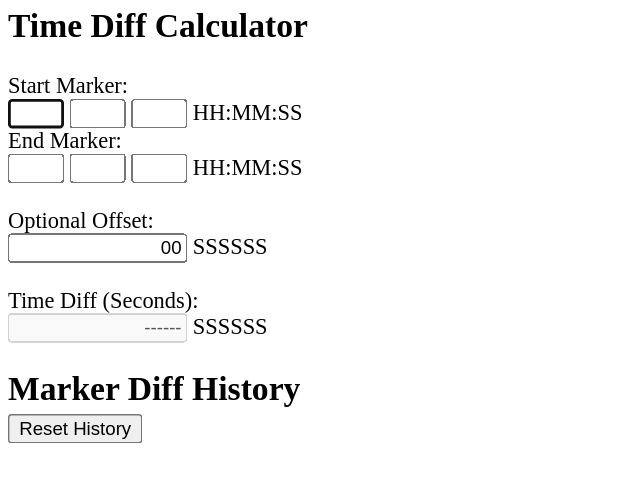
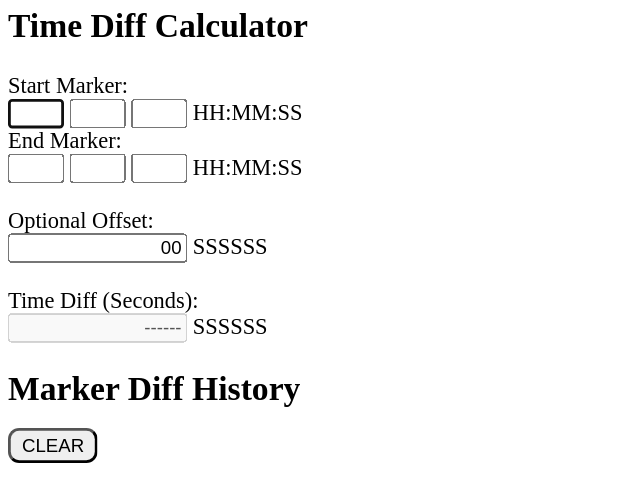
Before and after one commit to kartoffelquadrat/TimeDiffCalc, a plain HTML site: page docs/index.html in a window 1280 px wide. Shown: the top 502 px of the page, without its empty margins (0-640 px from the left). Drawn offline with Linux system fonts and the light colour scheme.

Commit message:
Placed reset button below history, added red hover effect

```diff
--- a/docs/index.html
+++ b/docs/index.html
@@ -28,17 +28,19 @@
     <input type="text" id="end-time-minutes-field" maxlength="2" name="lname" value="">
     <input type="text" id="end-time-seconds-field" maxlength="2" name="lname" value=""> HH:MM:SS<br><br>
     <label>Optional Offset:</label><br>
-<!--    <input type="text" id="offset-time-hours-field" maxlength="2" name="lname" value="00">-->
-<!--    <input type="text" id="offset-time-minutes-field" maxlength="2" name="lname" value="00">-->
+    <!--    <input type="text" id="offset-time-hours-field" maxlength="2" name="lname" value="00">-->
+    <!--    <input type="text" id="offset-time-minutes-field" maxlength="2" name="lname" value="00">-->
     <input type="text" id="offset-time-seconds-field" maxlength="6" name="lname" value="00"> SSSSSS<br><br>
     <label>Time Diff (Seconds):</label><br>
     <input type="text" id="result-diff-seconds" name="lname" value="------" disabled> SSSSSS<br>
 </form>
 
 <h2 id="history-title">Marker Diff History</h2>
-<button id="reset-history" type="button">Reset History</button>
 <div id="hx">
 </div>
+<!--Reset button placed below history to prevent accidental removal.-->
+<button id="reset-history" class="btn, btn-outline, btn-lg" type="button">CLEAR</button>
+
 
 <script src="timeutils.js"></script>
 </body>
--- a/docs/layout.css
+++ b/docs/layout.css
@@ -18,11 +18,21 @@ input {
 }
 
 #history-title {
-    margin-bottom: 4;
+    margin-bottom: 4px;
 }
 
 #reset-history {
-    margin-bottom: 10px;
+    margin-top: 10px;
+    padding-left: 8px;
+    padding-right: 8px;
+    padding-top: 3px;
+    padding-bottom: 3px;
+    border-radius:8px;
+
+}
+
+#reset-history:hover {
+    background-color: #ff0000;
 }
 
 p {
```
